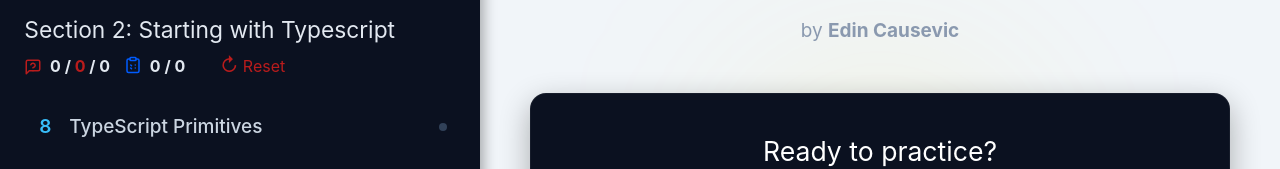
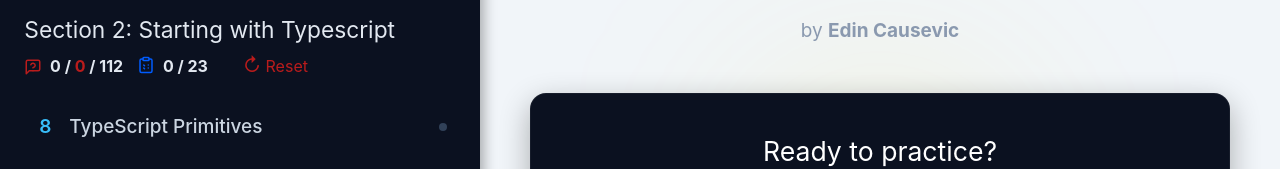
Before and after one commit to edincausevic/TS-practice-app, a React (Vite) app: page / in a window 1280 px wide. Shown: the part 270-439 px from the top of the page. Built offline with nearby package versions, Linux system fonts and the light colour scheme.

Commit message:
stats fix

```diff
--- a/src/App.jsx
+++ b/src/App.jsx
@@ -12,7 +12,7 @@ import ScrollToTopButton from "./components/ScrollToTopButton"
 function App() {
   initDB()
 
-  const [courseData, setCourseData] = useState(getDB())
+  const [courseData, setCourseData] = useState(getStats(getDB()).allData)
   const [selectedExercise, setSelectedExercise] = useState(null)
   const [stats, setStats] = useState(getStats(getDB()).appStats)
 
```
